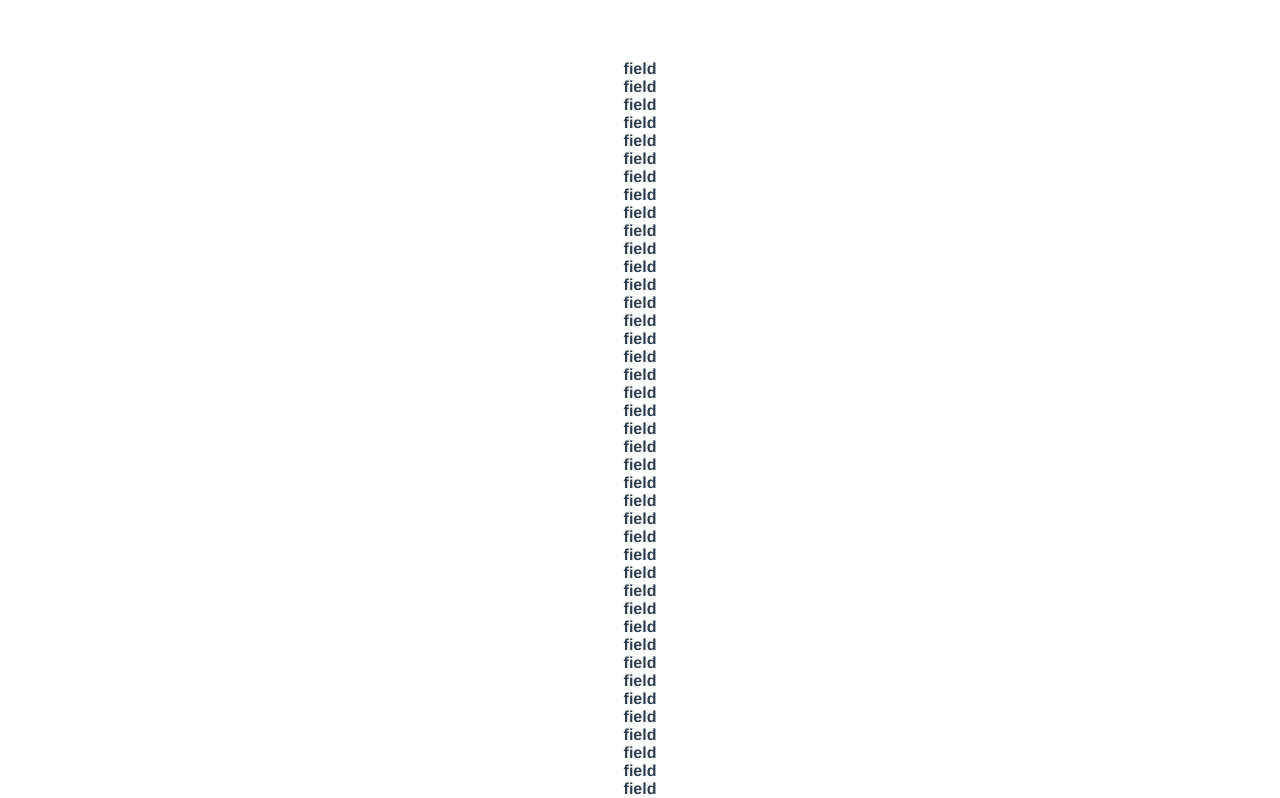
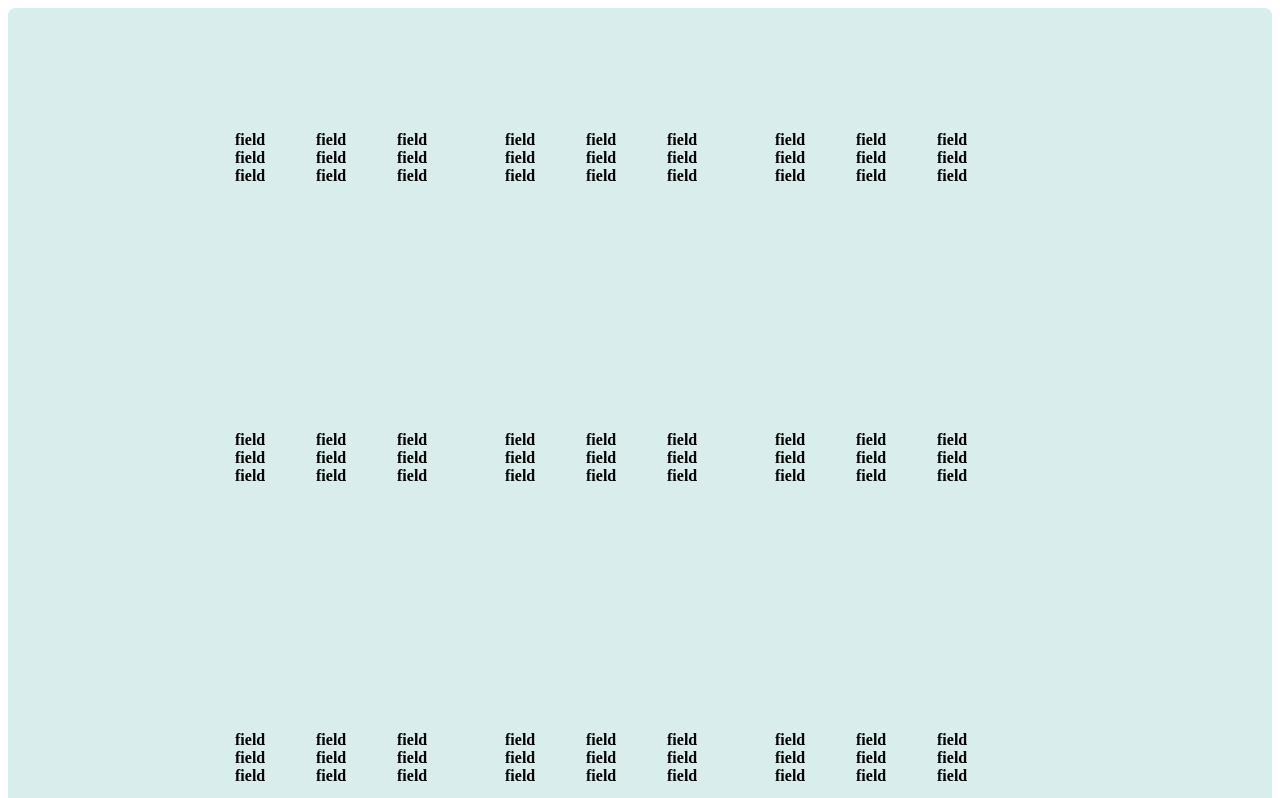
Before and after one commit to VictorHugoBatista/vue-sudoku-board, a Vue app: page / in a window 1280 px wide. Shown: the top 798 px of the page. Built offline with nearby package versions, Linux system fonts and the light colour scheme.

Commit message:
feature: Style initial sudoku grid layout

```diff
--- a/src/App.vue
+++ b/src/App.vue
@@ -1,5 +1,5 @@
 <template>
-  <div id="app">
+  <div id="app" class="sudoku-container">
     <Board />
   </div>
 </template>
@@ -16,12 +16,13 @@ export default {
 </script>
 
 <style>
-#app {
-  font-family: Avenir, Helvetica, Arial, sans-serif;
-  -webkit-font-smoothing: antialiased;
-  -moz-osx-font-smoothing: grayscale;
-  text-align: center;
-  color: #2c3e50;
-  margin-top: 60px;
+.sudoku-container {
+  align-items: center;
+  background-color: #daeded;
+  border-radius: 7px;
+  display: flex;
+  height: 100%;
+  justify-content: center;
+  width: 100%;
 }
 </style>
--- a/src/components/board/Board.vue
+++ b/src/components/board/Board.vue
@@ -1,5 +1,5 @@
 <template>
-<div>
+<div class="sudoku-board">
   <Quadrant v-for="n in 9" :key="n" />
 </div>
 </template>
@@ -14,3 +14,14 @@ export default {
   },
 }
 </script>
+
+<style>
+.sudoku-board {
+  align-items: center;
+  display: flex;
+  height: 900px;
+  flex-flow: row wrap;
+  justify-content: center;
+  width: 900px;
+}
+</style>
--- a/src/components/board/Field.vue
+++ b/src/components/board/Field.vue
@@ -1,5 +1,5 @@
 <template>
-<div>
+<div class="sudoku-field">
   <b>field</b>
 </div>
 </template>
@@ -9,3 +9,11 @@ export default {
   name: 'Sudoku-Field',
 }
 </script>
+
+<style>
+.sudoku-field {
+  height: 33%;
+  flex: 0 1 30%;
+  width: 33%;
+}
+</style>
--- a/src/components/board/Quadrant.vue
+++ b/src/components/board/Quadrant.vue
@@ -1,5 +1,5 @@
 <template>
-<div>
+<div class="sudoku-quadrant">
   <Field v-for="n in 9" :key="n" />
 </div>
 </template>
@@ -14,3 +14,11 @@ export default {
   },
 }
 </script>
+
+<style>
+.sudoku-quadrant {
+  display: flex;
+  flex: 0 1 30%;
+  flex-flow: row wrap;
+}
+</style>
```
